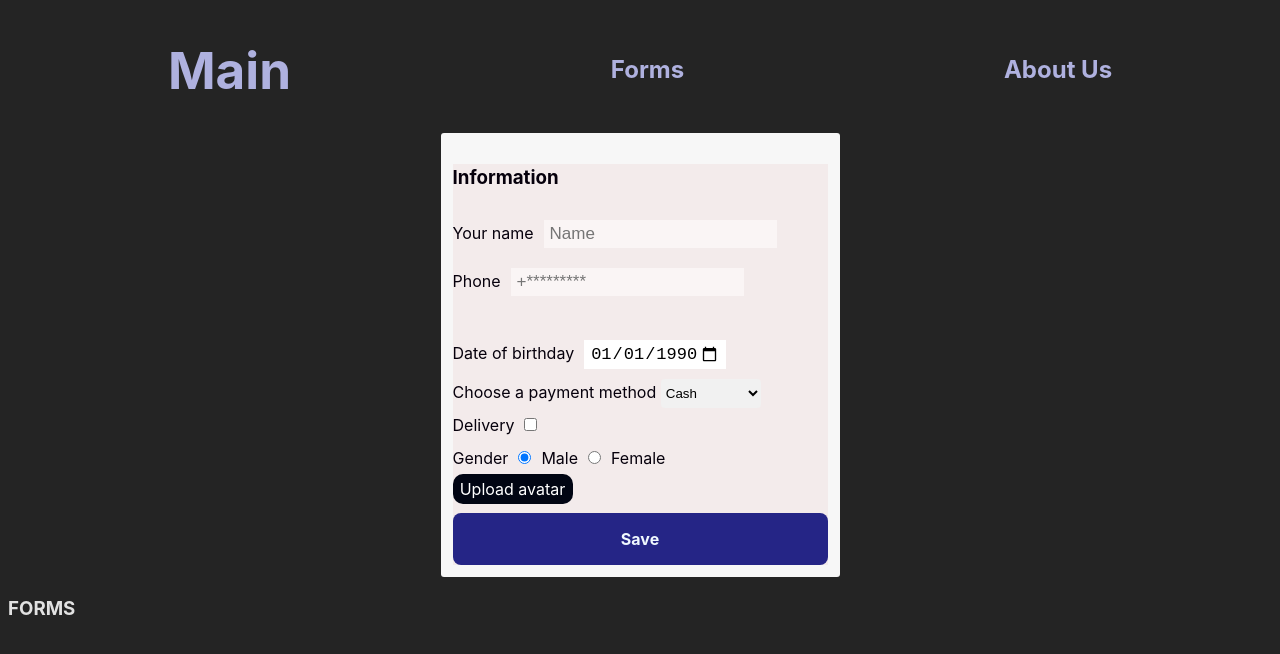
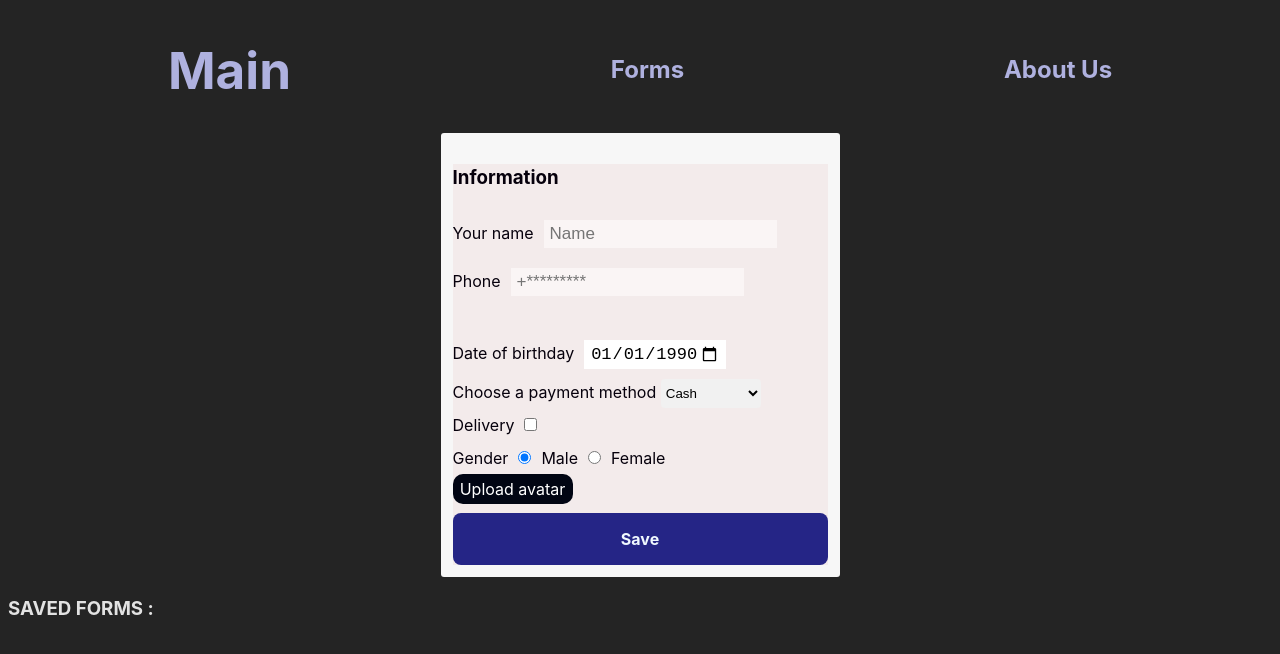
Before and after one commit to wlladislaw/rss-react, a React (Vite) app in the folder react_components/: page /forms in a window 1280 px wide. Shown: the top 654 px of the page. Built offline with nearby package versions, Linux system fonts and the light colour scheme.

Commit message:
refactor: remove forms list in component

```diff
--- a/react_components/src/components/App/App.tsx
+++ b/react_components/src/components/App/App.tsx
@@ -5,14 +5,14 @@ import AboutUs from '../About/AboutUs';
 import NavBar from '../NavBar/NavBar';
 import MainPage from '../MainPaige/MainPage';
 import './App.scss';
-import FormsList from '../FormsList/FormsList';
+import Form from '../Form/Form';
 class App extends React.Component {
   render() {
     return (
       <>
         <NavBar />
         <Routes>
-          <Route path="/forms" element={<FormsList />} />
+          <Route path="/forms" element={<Form />} />
           <Route path="/about_us" element={<AboutUs />} />
           <Route path="/" element={<MainPage />} />
           <Route path="*" element={<NotFound />} />
--- a/react_components/src/components/Form/Form.scss
+++ b/react_components/src/components/Form/Form.scss
@@ -29,26 +29,17 @@
 
 .info_cards {
   max-width: 1600px;
-  display: flex;
-  flex-wrap: wrap;
 
   .info_card-item {
     padding: 10px;
     margin: 20px;
     border: #f1f1f1 solid 2px;
     width: 300px;
+    overflow-x:hidden;
   }
 
 }
 
-// .file_upload {
-//   opacity: 0;
-//   position: absolute;
-//   z-index: -1;
-//   overflow: hidden;
-//   width: 0.4px;
-//   height: 0.4px;
-// }
 #file_upload-container input[type="file"] {
   display: none;
 }
--- a/react_components/src/components/Form/Form.tsx
+++ b/react_components/src/components/Form/Form.tsx
@@ -1,33 +1,7 @@
 import React, { Component, FormEvent, RefObject } from 'react';
+import { Forms, FormState } from '../../types';
+import FormsList from '../FormsList/FormsList';
 import './Form.scss';
-
-interface FormState {
-  forms: Forms[];
-  isSubmited: boolean;
-  isValidPhone: boolean;
-  isValidName: boolean;
-}
-
-interface Forms {
-  name: string;
-  phone: string;
-  date: string;
-  select: string;
-  checkbox: boolean;
-  gender: string;
-  file: string;
-}
-
-const validate = (name: string) => {
-  const onlyLettersRegex = /^[a-zA-Z]+$/;
-  if (name.charAt(0) !== name.charAt(0).toUpperCase() || !onlyLettersRegex.test(name)) {
-    return false;
-  }
-  const minNameLength = 2;
-  const maxNameLength = 42;
-  const isValidName = name.length >= minNameLength && name.length <= maxNameLength;
-  return isValidName;
-};
 
 class Form extends Component<object, FormState> {
   private nameInput: RefObject<HTMLInputElement>;
@@ -60,29 +34,36 @@ class Form extends Component<object, FormState> {
 
   handleSubmit(event: FormEvent<HTMLFormElement>) {
     event.preventDefault();
-    const nameInputValue = this.nameInput.current!.value;
-    if (!validate(nameInputValue)) {
+
+    const validate = (name: string, phone: string) => {
+      let isValidName;
+      const minNameLength = 2;
+      const maxNameLength = 42;
+      isValidName = name.length >= minNameLength && name.length <= maxNameLength;
+      const onlyLettersRegex = /^[a-zA-Z]+$/;
+      if (name.charAt(0) !== name.charAt(0).toUpperCase() || !onlyLettersRegex.test(name)) {
+        isValidName = false;
         this.setState({
           isValidName: false,
         });
-    } else {
-      this.setState({
-        isValidName: true,
-      });
       }
-
-    const phoneInputValue = this.phoneInput.current!.value;
       const phoneRegex =
         /(\+)[- _]*\(?[- _]*(\d{3}[- _]*\)?([- _]*\d){7}|\d\d[- _]*\d\d[- _]*\)?([- _]*\d){6})/g;
-    const isValidPhone = phoneRegex.test(phoneInputValue);
-
+      const isValidPhone = phoneRegex.test(phone);
       if (!isValidPhone) {
         this.setState({
           isValidPhone: false,
         });
+      }
+      return isValidName && isValidPhone;
+    };
+
+    const nameInputValue = this.nameInput.current!.value;
+    const phoneInputValue = this.phoneInput.current!.value;
+
+    if (!validate(nameInputValue, phoneInputValue)) {
       return null;
     }
-    console.log('work!');
 
     const selectedRadio = this.radioRefMale.current!.checked ? 'male' : 'female';
     const newForm: Forms = {
@@ -107,11 +88,11 @@ class Form extends Component<object, FormState> {
       this.setState({
         isSubmited: false,
       });
-    }, 3500);
+    }, 3700);
   }
 
   render() {
-    const { isValidPhone, isValidName } = this.state;
+    const { isValidPhone, isValidName, forms } = this.state;
     return (
       <>
         {this.state.isSubmited && (
@@ -201,17 +182,7 @@ class Form extends Component<object, FormState> {
           </div>
         </form>
         <div className="info_cards">
-          {this.state.forms.map((el, index) => (
-            <div className="info_card-item" key={index}>
-              <p>Name: {el.name}</p>
-              <p>Phone: {el.phone}</p>
-              <p>Birthday: {el.date}</p>
-              <p>Payment method: {el.select}</p>
-              <p>Delivery: {el.checkbox ? 'need delivery' : 'without delivery'}</p>
-              <p>Gender: {el.gender}</p>
-              <p>Ava: {el.file}</p>
-            </div>
-          ))}
+          <FormsList forms={forms} />
         </div>
       </>
     );
--- a/react_components/src/components/FormsList/FormsList.scss
+++ b/react_components/src/components/FormsList/FormsList.scss
@@ -0,0 +1,4 @@
+.formsList_container{
+  display: flex;
+  flex-wrap: wrap;
+}
--- a/react_components/src/components/FormsList/FormsList.tsx
+++ b/react_components/src/components/FormsList/FormsList.tsx
@@ -1,13 +1,22 @@
 import React from 'react';
+import { Forms } from '../../types';
 import './FormsList.scss';
-import Form from '../Form/Form';
-
-class FormsList extends React.Component {
+class FormsList extends React.Component<{ forms: Forms[] }> {
   render() {
     return (
       <div className="formsList_container">
-        <Form />
-        <h3>FORMS</h3>
+        <h3> SAVED FORMS : </h3>
+        {this.props.forms.map((el, index) => (
+          <div className="info_card-item" key={index}>
+            <p>Name: {el.name}</p>
+            <p>Phone: {el.phone}</p>
+            <p>Birthday: {el.date}</p>
+            <p>Payment method: {el.select}</p>
+            <p>Delivery: {el.checkbox ? 'need delivery' : 'without delivery'}</p>
+            <p>Gender: {el.gender}</p>
+            <p>Ava: {el.file}</p>
+          </div>
+        ))}
       </div>
     );
   }
--- a/react_components/src/components/SearchBar/SearchBar.tsx
+++ b/react_components/src/components/SearchBar/SearchBar.tsx
@@ -16,7 +16,6 @@ class SearchBar extends React.Component<SearchBarProps, SearchBarState> {
   handleInputChange = (event: React.ChangeEvent<HTMLInputElement>) => {
     this.setState({ input: event.target.value });
     localStorage.setItem('inputValue', event.target.value);
-    console.log(this.state.input);
   };
 
   componentDidMount() {
--- /dev/null
+++ b/react_components/src/types.tsx
@@ -0,0 +1,16 @@
+export interface FormState {
+  forms: Forms[];
+  isSubmited: boolean;
+  isValidPhone: boolean;
+  isValidName: boolean;
+}
+
+export interface Forms {
+  name: string;
+  phone: string;
+  date: string;
+  select: string;
+  checkbox: boolean;
+  gender: string;
+  file: string;
+}
```
Also changed, not shown: 1 other file (tests, documents, lock files or other folders). Lines whose indentation alone changed are shown as unchanged.
